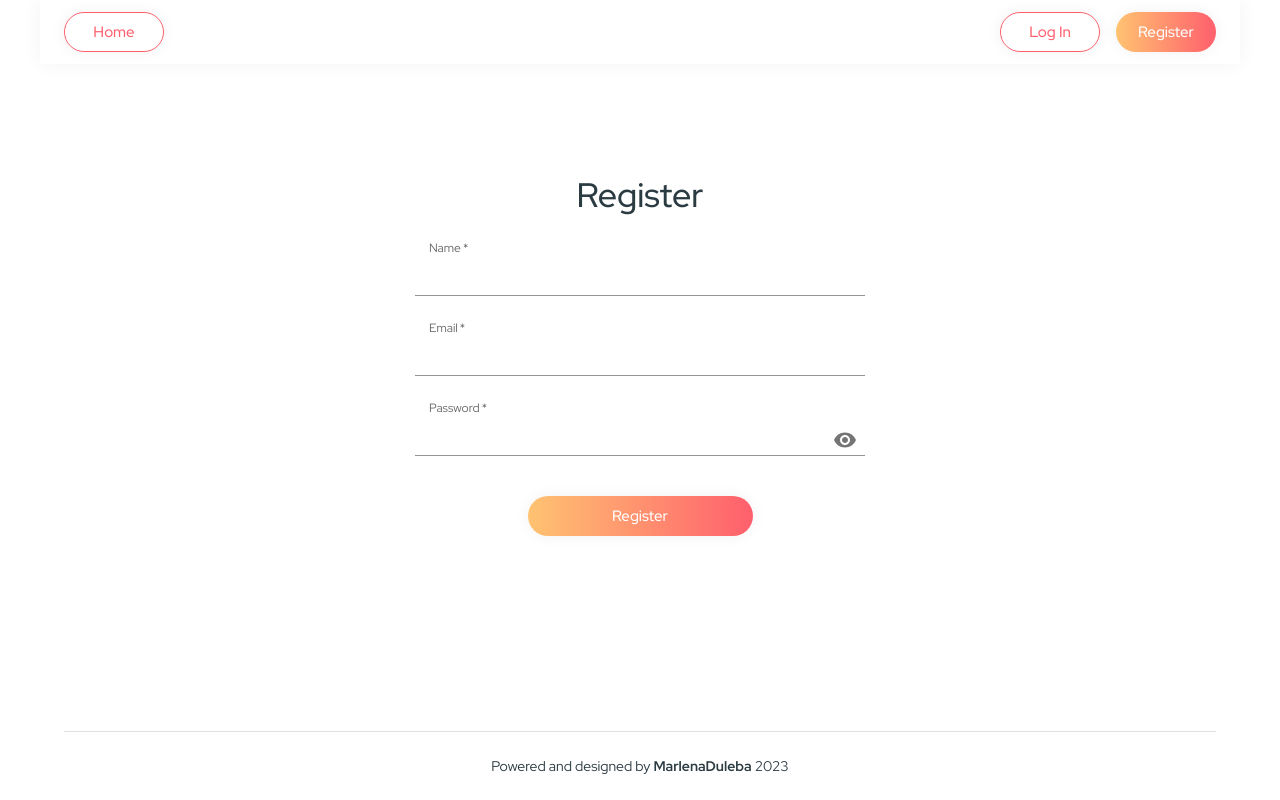
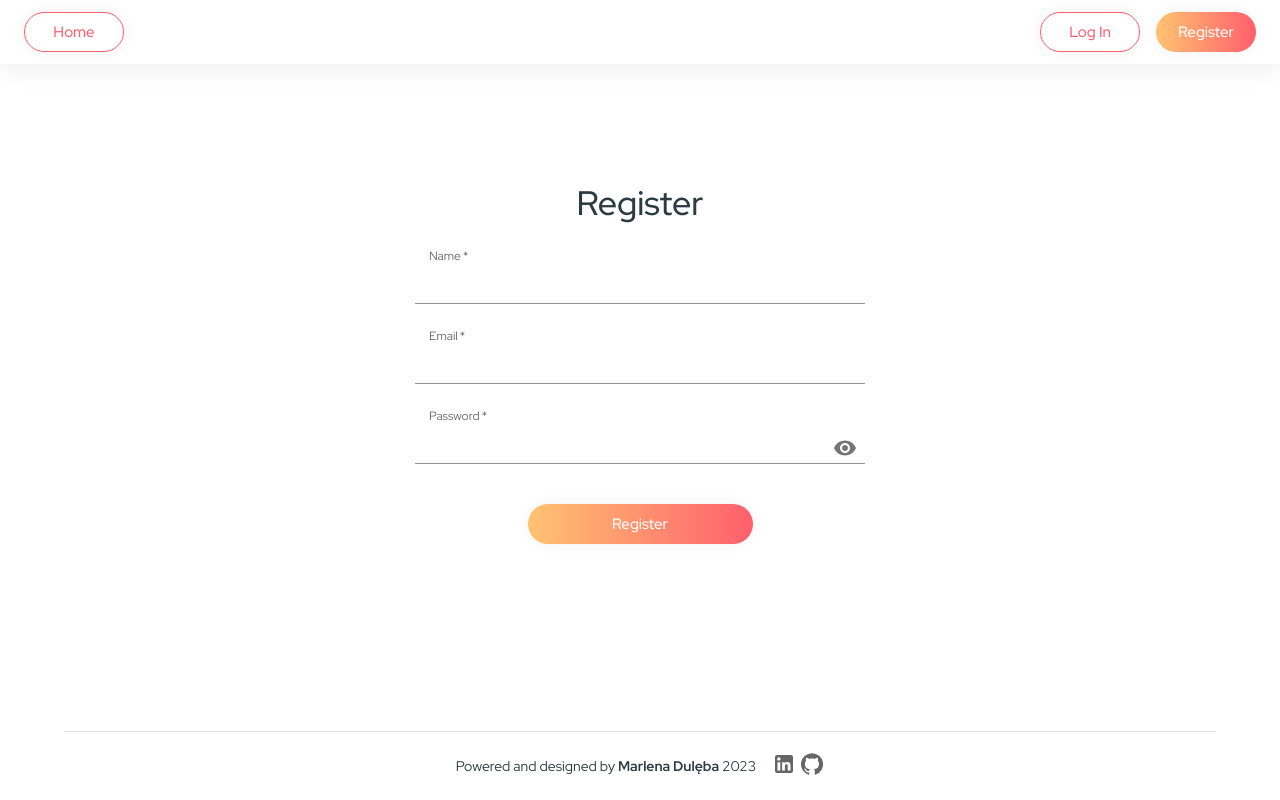
Before and after one commit to marlenaduleba/goit-react-hw-08-phonebook, a React (Create React App) app: page /goit-react-hw-08-phonebook/register in a window 1280 px wide. Built offline with nearby package versions, Linux system fonts and the light colour scheme.

Commit message:
social links added to footer

```diff
--- a/src/components/AppBar/AppBar.jsx
+++ b/src/components/AppBar/AppBar.jsx
@@ -9,7 +9,7 @@ export const AppBar = () => {
   const { isLoggedIn } = useAuth();
   return (
     <StyledAppBar position="static">
-      <Toolbar>
+      <Toolbar sx={{pt: 1, pb: 1}} >
         <Navigation />
         {isLoggedIn ? <UserMenu /> : <AuthNav place="right" />}
       </Toolbar>
--- a/src/components/Footer/Footer.jsx
+++ b/src/components/Footer/Footer.jsx
@@ -1,12 +1,21 @@
-import { Container, Divider, Typography } from "@mui/material"
+import { Container, Divider, Typography, Link, Stack } from "@mui/material";
+import LinkedInIcon from '@mui/icons-material/LinkedIn';
+import GitHubIcon from '@mui/icons-material/GitHub';
+import { StyledLink } from "styles/styles.js";
 
 
 export const Footer = () => {
 
     return (
-        <Container  sx={{  pt: 3 }} component='footer'>
-            <Divider />
-            <Typography variant="body2" version='footer'  >Powered and designed by <strong>MarlenaDuleba</strong> 2023</Typography>
+        <Container  component='footer'>
+            <Divider  />
+            <Stack direction='row' sx={{ justifyContent: 'center', alignItems: 'center', gap: 2}}>
+                <Typography variant="body2" version='footer'  >Powered and designed by <strong>Marlena Dulęba</strong> 2023</Typography>
+                <Stack direction='row' sx={{gap: '4px'}}>
+                    <StyledLink href='https://www.linkedin.com/in/marlena-dul%C4%99ba-0b8344164/?originalSubdomain=pl' ><LinkedInIcon /></StyledLink>
+                    <StyledLink href='https://github.com/marlenaduleba' ><GitHubIcon /></StyledLink>
+                </Stack >
+            </Stack>
         </Container>
     )
 }
--- a/src/components/Layout.jsx
+++ b/src/components/Layout.jsx
@@ -10,7 +10,10 @@ import { Footer } from './Footer/Footer.jsx';
 
 export const Layout = () => {
   return (
-    <Container variant='wrapper' >
+    <div style={{display: 'flex',
+    flexDirection: 'column',
+    minHeight: '100vh',
+    justifyContent: 'space-between'}} >
       <AppBar />
       <Container component="main">
         <Suspense fallback={<Loader />}>
@@ -25,6 +28,6 @@ export const Layout = () => {
           }}
         />
       <Footer />
-    </Container>
+    </div>
   );
 };
--- a/src/index.css
+++ b/src/index.css
@@ -1,6 +1,6 @@
 :root {
   --toastify-color-success: linear-gradient(to right, #80d8ff, #3498db);
-  --toastify-color-info: linear-gradient(to right, #ffdb57, #FFC371);
+  --toastify-color-info: linear-gradient(to right, #ffdb57, #ffc371);
   --toastify-color-error: linear-gradient(to right, #ff5f6d, #d50000);
 }
 
--- a/src/pages/Home.jsx
+++ b/src/pages/Home.jsx
@@ -14,7 +14,7 @@ export default function Home() {
         </Typography>
         <Typography >
           Phonebook is an application designed to keep your contacts in one
-          place. After adding your account and logging in, you can add and
+          place.<br/> After adding your account and logging in, you can add and
           remove contacts, view and filter them and enjoy the design prepared
           especially for you.
         </Typography>
--- a/src/styles/styles.js
+++ b/src/styles/styles.js
@@ -1,4 +1,4 @@
-import { AppBar, List, FormControl, ListItemText } from '@mui/material';
+import { AppBar, List, FormControl, ListItemText, Link } from '@mui/material';
 import { styled, createTheme } from '@mui/material/styles';
 
 const defaultTheme = createTheme();
@@ -16,23 +16,6 @@ export const theme = createTheme({
     fontFamily: `'Red Hat Display', sans-serif`,
   },
   components: {
-    MuiContainer: {
-      variants: [
-        {
-          props: { variant: 'wrapper' },
-          style: {
-            display: 'flex',
-            flexDirection: 'column',
-            minHeight: '100vh',
-            justifyContent: 'space-between',
-            '&.MuiContainer-root': {
-              paddingLeft: 0,
-              paddingRight: 0,
-            },
-          },
-        },
-      ],
-    },
     MuiStack: {
       variants: [
         {
@@ -179,3 +162,11 @@ export const StyledListItemText = styled(ListItemText)(() => ({
 export const StyledFormControl = styled(FormControl)(() => ({
   marginBottom: '32px',
 }));
+
+export const StyledLink = styled(Link)(() => ({
+  color: '#00000099',
+  transition: '200ms cubic-bezier(0.4, 0, 0.2, 1) 0ms',
+  '&:hover': {
+    transform: 'scale(1.1)',
+  },
+}));
```
